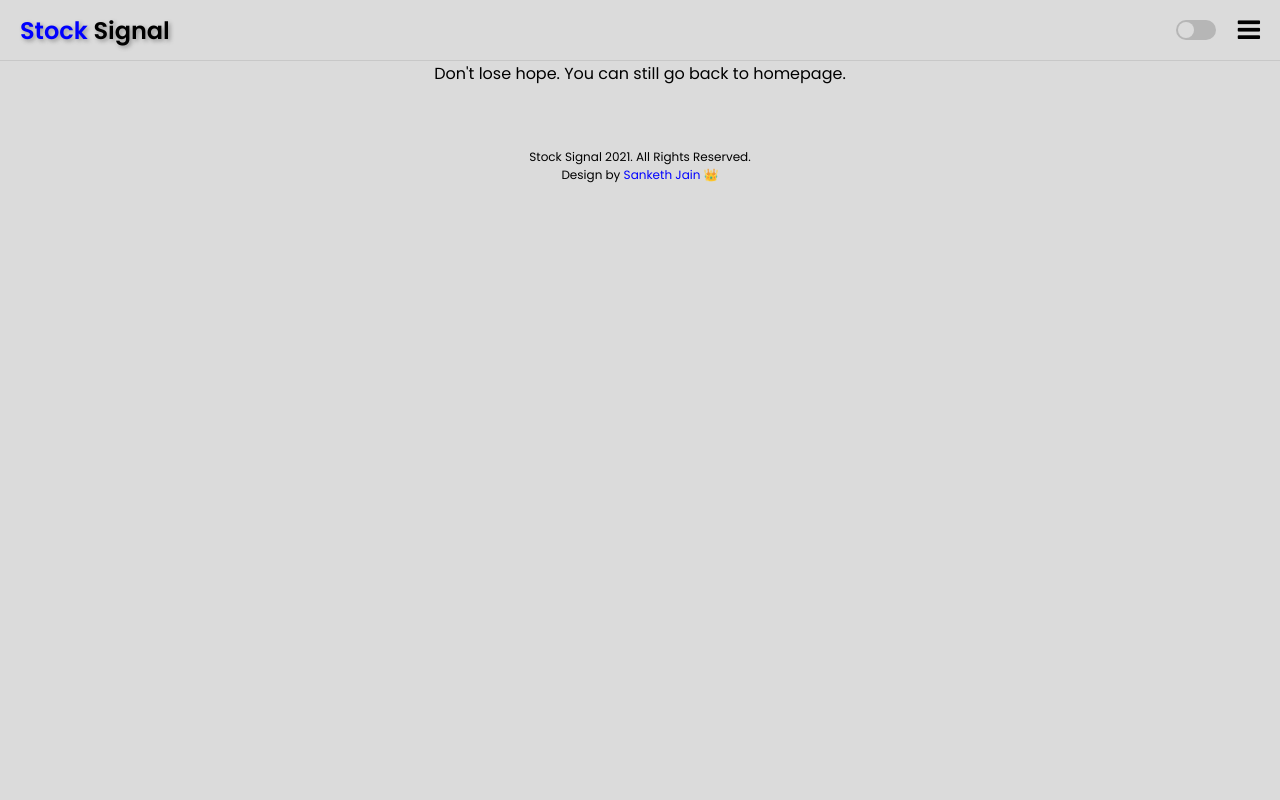
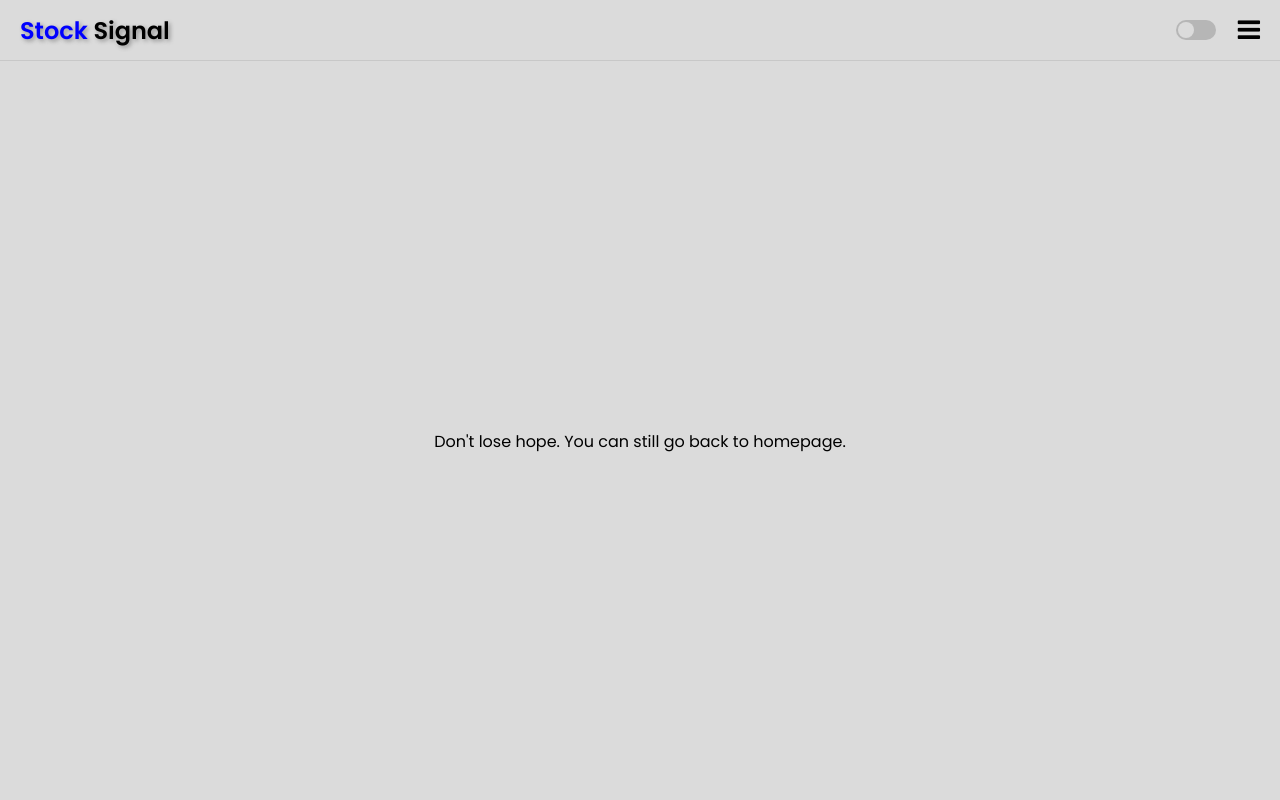
Before and after one commit to stocksignal/stocksignal.github.io, a plain HTML site: page 404.html in a window 1280 px wide. Shown: the top 800 px of the page. Drawn offline with nearby package versions, Linux system fonts and the light colour scheme.

Commit message:
Update range.css

```diff
--- a/range.css
+++ b/range.css
@@ -296,8 +296,8 @@ box-shadow: -2px -2px 10px var(--boxshadow2), 2px 2px 10px var(--boxshadow2);
     box-shadow: -10px -10px 20px var(--boxshadow1), 10px 10px 20px var(--boxshadow2);
     transition: box-shadow 0.33s ease-in-out;
 }
-.ads:hover{
-box-shadow: inset -10px -10px 20px var(--boxshadow1), inset 10px 10px 20px var(--boxshadow2);
+.ads:active{
+box-shadow: inset -5px -5px 20px var(--boxshadow1), inset 5px 5px 20px var(--boxshadow2);
 }
 .ads img {
     width: 100px;
@@ -328,7 +328,13 @@ box-shadow: inset -10px -10px 20px var(--boxshadow1), inset 10px 10px 20px var(-
     margin: 0 10px;
 }
 /* The Modal (background) */
-
+.sometext{
+    display:flex;
+    justify-content:center;
+    align-items:center;
+    height:90vh;
+    padding:20px;
+}
 .modal {
     display: none;
     /* Hidden by default */
```
